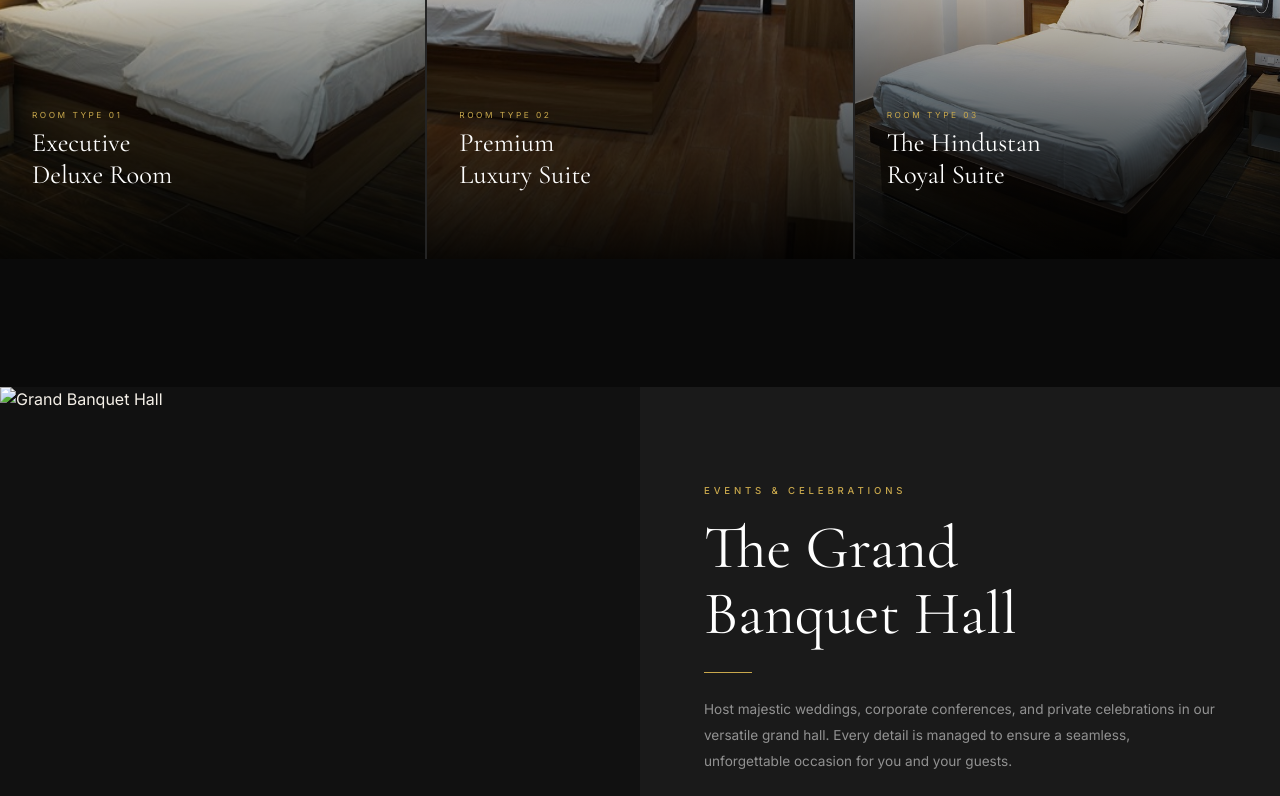
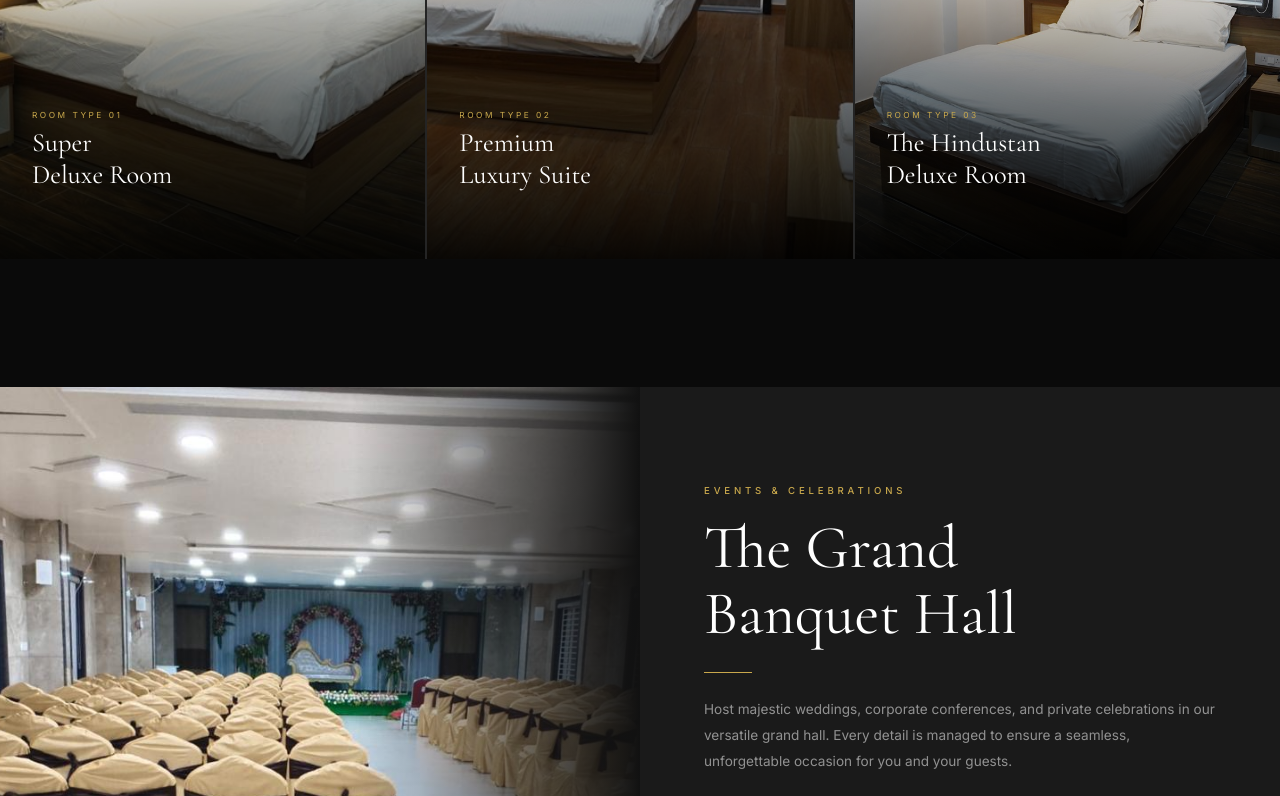
Before and after one commit to hindustanhotels/HindustanHotels, a plain HTML site: page index.html in a window 1280 px wide. Shown: the part 2320-3116 px from the top of the page. Drawn offline with nearby package versions, Linux system fonts and the light colour scheme.

Commit message:
Update index.html

```diff
--- a/index.html
+++ b/index.html
@@ -292,7 +292,7 @@
     <div class="hero-slide" style="background-image:url('DiningHall.jpg')"></div>
     <div class="hero-slide" style="background-image:url('luxuryroom.jpg')"></div>
 	<div class="hero-slide" style="background-image:url('Banquet1.jpeg')"></div>
-	<div class="hero-slide" style="background-image:url('Banquet2.jpg')"></div>
+	<div class="hero-slide" style="background-image:url('Banquet2.jpeg')"></div>
     <div class="hero-overlay"></div>
     <div class="hero-content">
         <span class="hero-eyebrow">Warangal's Premier Destination</span>
@@ -364,12 +364,12 @@
     </div>
     <div class="rooms-grid">
         <div class="room-card reveal">
-            <img src="luxuryroom.jpg" alt="Executive Deluxe Room">
+            <img src="luxuryroom.jpg" alt="Super Deluxe Room">
             <div class="room-overlay"></div>
             <div class="room-tags"><span class="room-tag">Free Wi-Fi</span><span class="room-tag">King Bed</span></div>
             <div class="room-info">
                 <span class="room-type">Room Type 01</span>
-                <span class="room-name">Executive<br>Deluxe Room</span>
+                <span class="room-name">Super<br>Deluxe Room</span>
                 <p class="room-desc">Elegant design paired with modern amenities, ideal for business travelers seeking refined comfort and productivity.</p>
                 <a href="#contact" class="room-cta">Inquire Now <i class="fas fa-arrow-right"></i></a>
             </div>
@@ -386,12 +386,12 @@
             </div>
         </div>
         <div class="room-card reveal">
-            <img src="deluxeroom.jpg" alt="The Hindustan Royal Suite">
+            <img src="deluxeroom.jpg" alt="The Hindustan Deluxe Room">
             <div class="room-overlay"></div>
             <div class="room-tags"><span class="room-tag">Room Service</span><span class="room-tag">Panoramic View</span></div>
             <div class="room-info">
                 <span class="room-type">Room Type 03</span>
-                <span class="room-name">The Hindustan<br>Royal Suite</span>
+                <span class="room-name">The Hindustan<br>Deluxe Room</span>
                 <p class="room-desc">Our signature grand offering — top-tier luxury, expansive architecture, and a truly regal stay experience.</p>
                 <a href="#contact" class="room-cta">Inquire Now <i class="fas fa-arrow-right"></i></a>
             </div>
@@ -403,7 +403,7 @@
 <section id="banquet">
     <div class="banquet-grid">
         <div class="banquet-img reveal">
-            <img src="Banquet2.jpg" alt="Grand Banquet Hall">
+            <img src="Banquet2.jpeg" alt="Grand Banquet Hall">
             <div class="banquet-img-overlay"></div>
         </div>
         <div class="banquet-content reveal">
@@ -439,6 +439,8 @@
             <div class="g-item reveal" onclick="openLb('luxuryroom.jpg')"><img src="luxuryroom.jpg" alt="Luxury Room"><div class="g-overlay"><i class="fas fa-expand"></i></div></div>
             <div class="g-item reveal" onclick="openLb('suiteroom.jpg')"><img src="suiteroom.jpg" alt="Suite Room"><div class="g-overlay"><i class="fas fa-expand"></i></div></div>
             <div class="g-item reveal" onclick="openLb('deluxeroom.jpg')"><img src="deluxeroom.jpg" alt="Deluxe Room"><div class="g-overlay"><i class="fas fa-expand"></i></div></div>
+			<div class="g-item reveal" onclick="openLb('deluxeroom.jpg')"><img src="Banquet1.jpeg" alt="Deluxe Room"><div class="g-overlay"><i class="fas fa-expand"></i></div></div>
+			<div class="g-item reveal" onclick="openLb('deluxeroom.jpg')"><img src="Banquet2.jpeg" alt="Deluxe Room"><div class="g-overlay"><i class="fas fa-expand"></i></div></div>
         </div>
     </div>
 </section>
```
